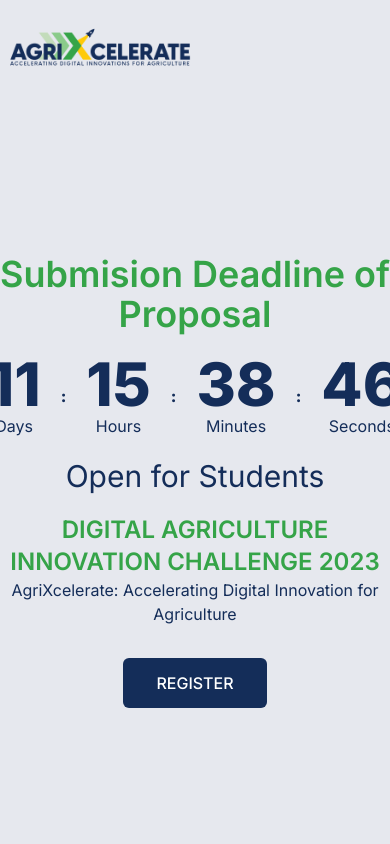
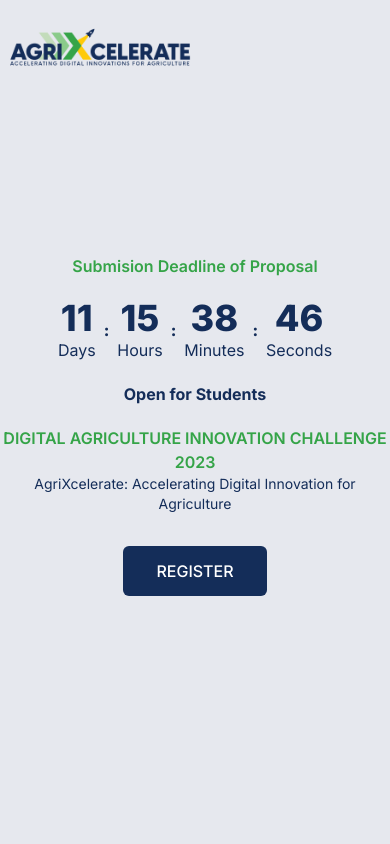
Before and after one commit to IamRimuruTempest/agrixcelerate, a Next.js app: page / in a window 390 px wide. Shown: the top 844 px of the page. Built offline with nearby package versions, Linux system fonts and the light colour scheme.

Commit message:
Initial Commits

```diff
--- a/src/app/components/Timer/index.js
+++ b/src/app/Timer/index.js
@@ -1,6 +1,7 @@
 "use client";
 import Image from "next/image";
 import { useEffect, useState } from "react";
+import Openfor from "../components/Openfor";
 
 export default function Timer() {
   const [days, setDays] = useState(0);
@@ -48,47 +49,47 @@
       <section>
         <div className="relative h-screen">
           <div className="flex flex-col justify-items-center items-center text-center max-w-screen-xl  mx-auto py-20 md:py-24">
-            <p className="text-[#35A448] text-4xl font-semibold mb-5 mt-20">
+            <p className="text-[#35A448] text:2xl lg:text-4xl font-semibold mb-5 mt-20 ">
               {" "}
               Submision Deadline of Proposal
             </p>
 
-            <div className="text-[#142D59] flex gap-5 flex-center items-center mb-5">
+            <div className="text-[#142D59] flex gap-2 lg:gap-5  flex-center items-center mb-5">
               <div className="text-center ">
-                <h1 className="text-6xl font-extrabold">
+                <h1 className="lg:text-6xl text-4xl font-extrabold">
                   {stopTimer ? 0 : days}
                 </h1>
                 <span>Days</span>
               </div>
               <span className="font-extrabold">:</span>
               <div className="text-center">
-                <h1 className="text-6xl font-extrabold">
+                <h1 className="lg:text-6xl text-4xl font-extrabold">
                   {stopTimer ? 0 : hours}
                 </h1>
                 <span>Hours</span>
               </div>
               <span className="font-extrabold">:</span>
               <div className="text-center">
-                <h1 className="text-6xl font-extrabold">
+                <h1 className="lg:text-6xl text-4xl font-extrabold">
                   {stopTimer ? 0 : minutes}
                 </h1>
                 <span>Minutes</span>
               </div>
               <span className="font-extrabold">:</span>
               <div className="text-center">
-                <h1 className="text-6xl font-extrabold">
+                <h1 className="lg:text-6xl text-4xl font-extrabold">
                   {stopTimer ? 0 : seconds}
                 </h1>
                 <span>Seconds</span>
               </div>
             </div>
 
-            <h1 className="text-[#142D59] text-3xl mb-5">Open for Students</h1>
+            <Openfor />
 
-            <h1 className="text-[#35A448]  text-2xl uppercase font-semibold">
+            <h1 className="text-[#35A448] text-1xl lg:text-2xl uppercase font-semibold">
               Digital Agriculture Innovation Challenge 2023
             </h1>
-            <p className="text-[#142D59]">
+            <p className="text-[#142D59] text-sm lg:text-lg">
               AgriXcelerate: Accelerating Digital Innovation for Agriculture
             </p>
 
--- /dev/null
+++ b/src/app/components/Openfor.js
@@ -0,0 +1,36 @@
+/* eslint-disable react-hooks/exhaustive-deps */
+"use client";
+import { useEffect, useState } from "react";
+
+export default function Openfor() {
+  const texts = [
+    "Students",
+    "Graduates",
+    "Faculty",
+    "Innovators",
+    "Technopreneurs",
+    "Researchers",
+  ];
+
+  const [currentTextIndex, setCurrentTextIndex] = useState(0);
+  const [currentText, setCurrentText] = useState(texts[currentTextIndex]);
+
+  useEffect(() => {
+    const changeText = () => {
+      const newIndex = (currentTextIndex + 1) % texts.length;
+      setCurrentTextIndex(newIndex);
+      setCurrentText(texts[newIndex]);
+    };
+
+    const intervalId = setInterval(changeText, 1000);
+
+    return () => clearInterval(intervalId);
+  }, [currentTextIndex, texts]);
+
+
+  return (
+    <>
+      <p className="text-[#142D59] text-1xl lg:text-3xl font-bold mb-5">Open for {currentText}</p>
+    </>
+  );
+}
```
Also changed, not shown: src/app/page.js (+6 -5 lines), src/app/About/index.js (renamed from src/app/components/About/index.js), src/app/Flowchart/index.js (renamed from src/app/components/Flowchart/index.js), src/app/Goals/index.js (renamed from src/app/components/Goals/index.js), src/app/Mechanics/index.js (renamed from src/app/components/Mechanics/index.js).
